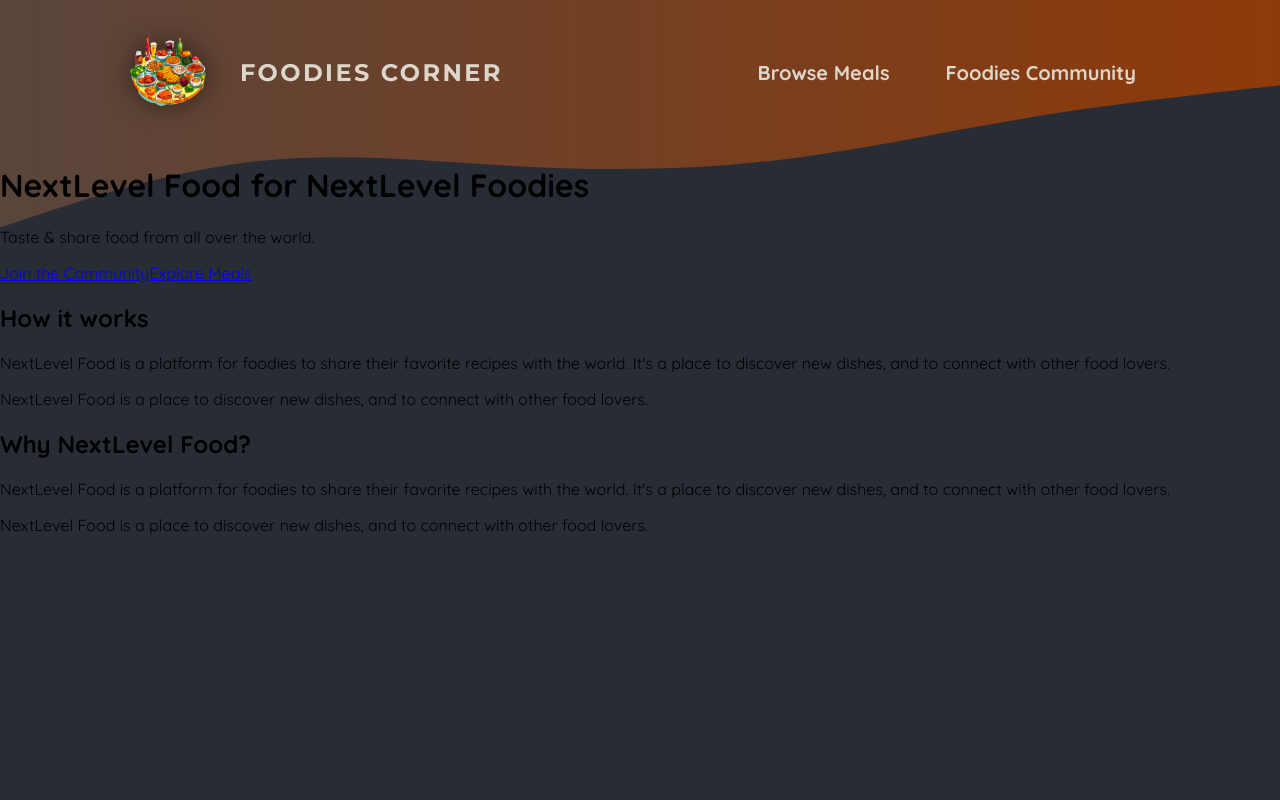
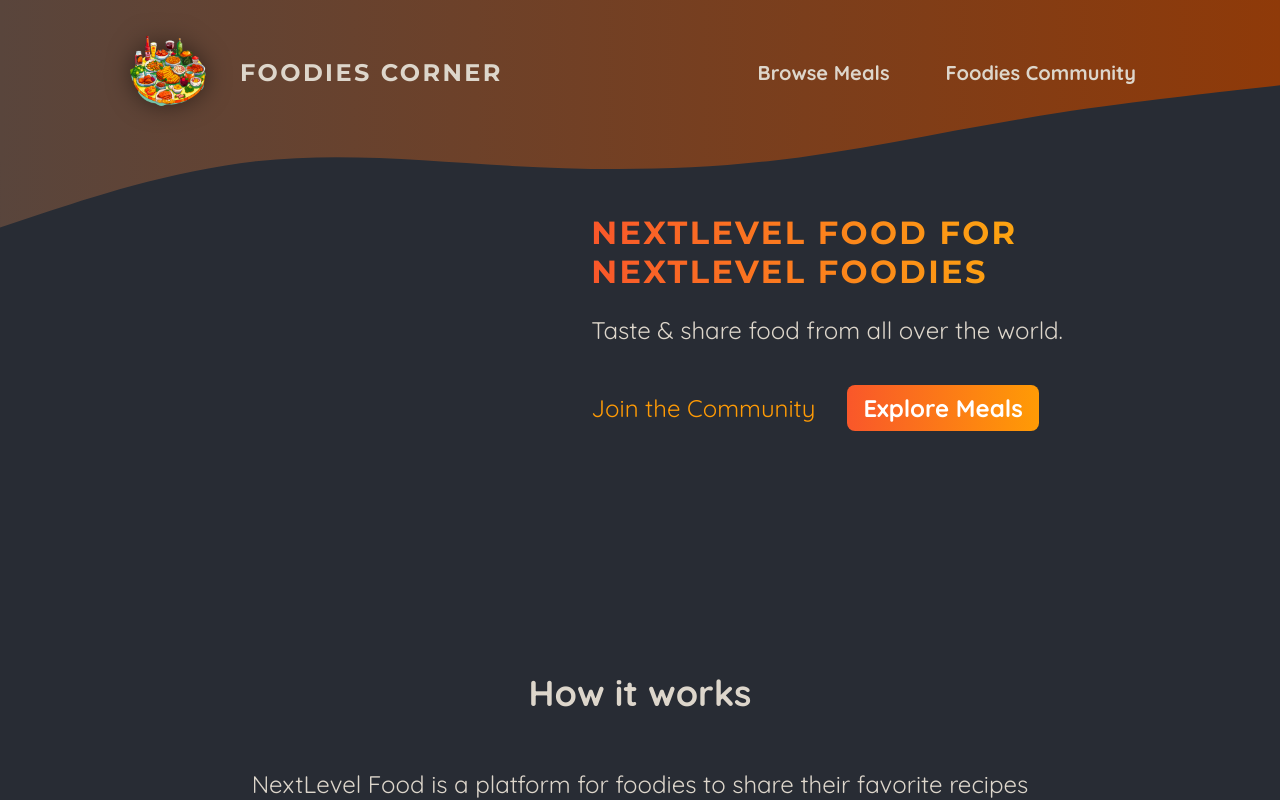
Before and after one commit to har-sat/foodies-app, a Next.js app: page / in a window 1280 px wide. Shown: the top 800 px of the page. Built offline with nearby package versions, Linux system fonts and the light colour scheme.

Commit message:
fix: styling for main

```diff
--- a/app/page.module.css
+++ b/app/page.module.css
@@ -0,0 +1,75 @@
+.header {
+  display: flex;
+  gap: 3rem;
+  margin: 3rem auto;
+  width: 90%;
+  max-width: 75rem;
+}
+
+.slideshow {
+  width: 40rem;
+  height: 25rem;
+}
+
+.hero {
+  color: #ddd6cb;
+  font-size: 1.5rem;
+}
+
+.hero h1 {
+  font-size: 2rem;
+  font-weight: bold;
+  font-family: 'Montserrat', sans-serif;
+  letter-spacing: 0.15rem;
+  text-transform: uppercase;
+  background: linear-gradient(90deg, #f9572a, #ffc905);
+  background-clip: text;
+  -webkit-background-clip: text;
+  -webkit-text-fill-color: transparent;
+}
+
+.cta {
+  font-size: 1.5rem;
+  display: flex;
+  gap: 1rem;
+}
+
+.cta a {
+  display: inline-block;
+  margin-top: 1rem;
+  padding: 0.5rem 1rem;
+  border-radius: 0.5rem;
+  background: linear-gradient(90deg, #f9572a, #ff9b05);
+  color: #ffffff;
+  font-weight: bold;
+  text-decoration: none;
+}
+
+.cta a:hover,
+.cta a:active {
+  background: linear-gradient(90deg, #fd4715, #f9b241);
+}
+
+.cta a:first-child {
+  background: transparent;
+  font-weight: normal;
+  color: #ff9b05;
+  padding-left: 0;
+}
+
+.cta a:first-child:hover,
+.cta a:first-child:active {
+  background: transparent;
+  color: #f9b241;
+}
+
+.section {
+  display: flex;
+  flex-direction: column;
+  color: #ddd6cb;
+  font-size: 1.5rem;
+  max-width: 50rem;
+  width: 90%;
+  margin: 2rem auto;
+  text-align: center;
+}
```
